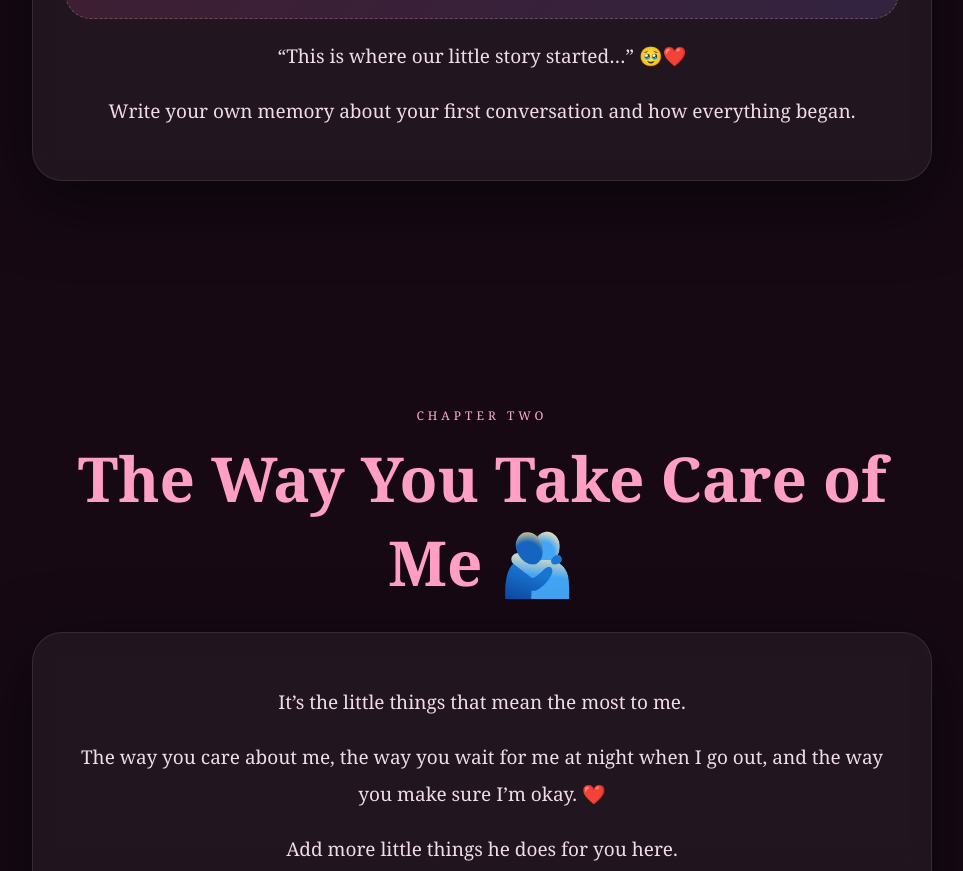
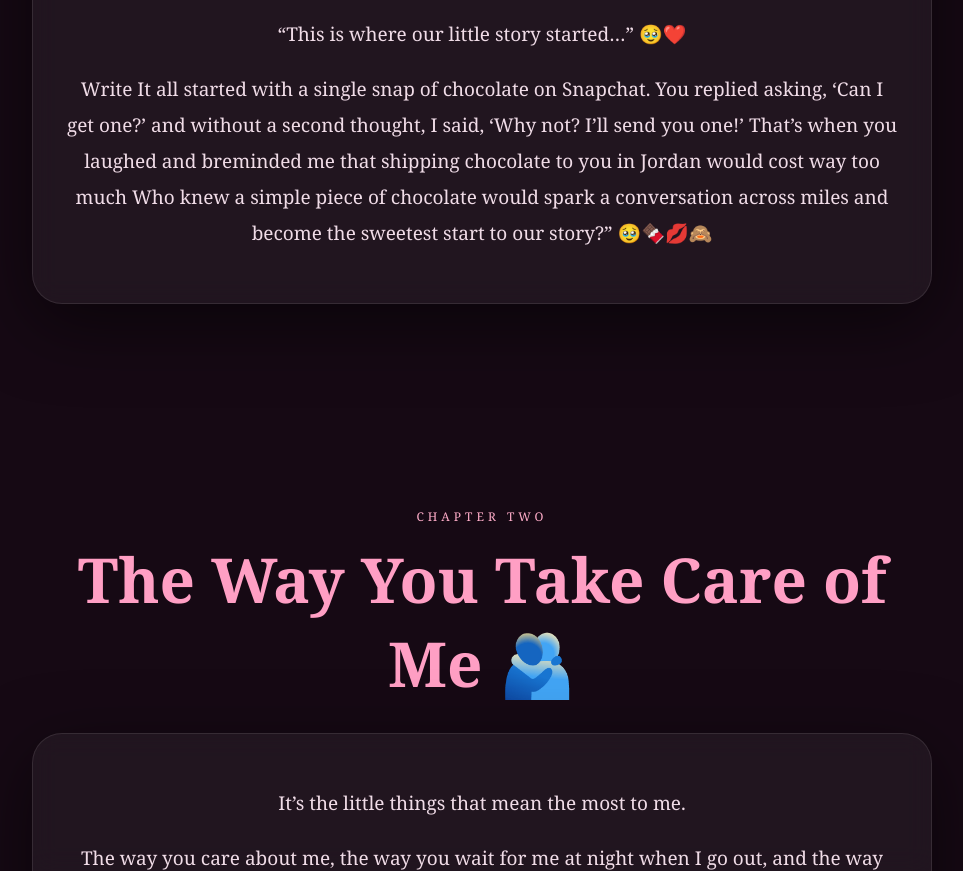
Before and after one commit to dishu090405/ANI-, a plain HTML site: page index.html in a window 1280 px wide. Shown: the part 1337-2208 px from the top of the page, without its empty margins (158-1121 px from the left). Drawn offline with Linux system fonts and the light colour scheme.

Commit message:
Enhance story section with personal memory
Updated the story section with a personal memory about the first conversation and added more detail to the narrative.

```diff
--- a/index.html
+++ b/index.html
@@ -12,7 +12,7 @@ p{font-size:19px;line-height:1.9;color:#f0dce7}.glass{background:#ffffff0d;borde
 
 <section><div class="card"><div style="font-size:60px">💗</div><div class="eyebrow">a little surprise for you</div><h1>ANI</h1><p style="font-size:24px">Click here, my love 🫂💋</p><button class="btn" onclick="go()">Click here, my love ❤️</button></div></section>
 
-<section id="story"><div class="card"><div class="eyebrow">chapter one</div><h2>How It All Started 💬</h2><div class="glass"><div class="photo">📱<br><br>ADD YOUR FIRST CONVERSATION SCREENSHOT HERE</div><p>“This is where our little story started…” 🥹❤️</p><p>Write your own memory about your first conversation and how everything began.</p></div></div></section>
+<section id="story"><div class="card"><div class="eyebrow">chapter one</div><h2>How It All Started 💬</h2><div class="glass"><div class="photo">📱<br><br>ADD YOUR FIRST CONVERSATION SCREENSHOT HERE</div><p>“This is where our little story started…” 🥹❤️</p><p>Write It all started with a single snap of chocolate on Snapchat. You replied asking, ‘Can I get one?’ and without a second thought, I said, ‘Why not? I’ll send you one!’ That’s when you laughed and breminded me that shipping chocolate to you in Jordan would cost way too much Who knew a simple piece of chocolate would spark a conversation across miles and become the sweetest start to our story?” 🥹🍫💋🙈</p></div></div></section>
 
 <section><div class="card"><div class="eyebrow">chapter two</div><h2>The Way You Take Care of Me 🫂</h2><div class="glass"><p>It’s the little things that mean the most to me.</p><p>The way you care about me, the way you wait for me at night when I go out, and the way you make sure I’m okay. ❤️</p><p>Add more little things he does for you here.</p></div></div></section>
 
```
